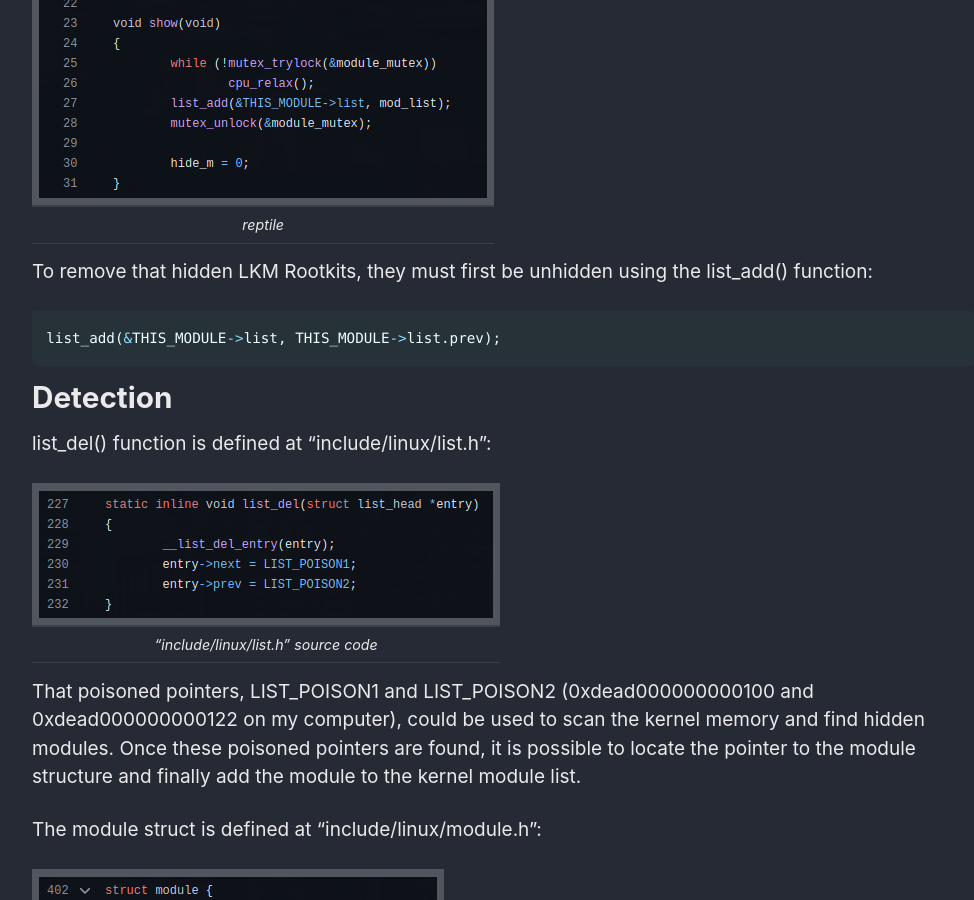
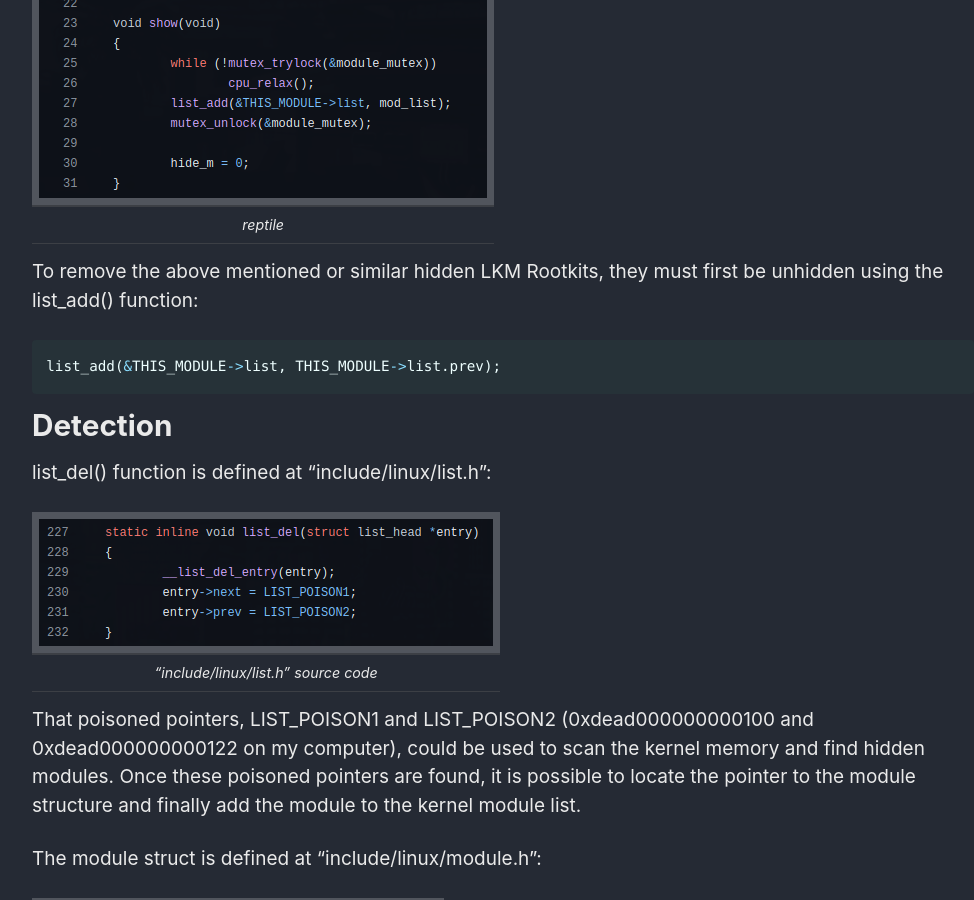
Before and after one commit to sapellaniz/sapellaniz.github.io, a Jekyll site: the page built from _posts/2024-06-18-LKM_unhide.md, in a window 1280 px wide and 900 px high, scrolled down 1458 px. Shown: the whole window, without its empty margins (287-1261 px from the left). Built offline with Jekyll 4.4.1, drawn with Linux system fonts in a browser that asks for light colours; cached includes are drawn as plain includes.

Commit message:
minor changes

````diff
--- a/_posts/2024-06-18-LKM_unhide.md
+++ b/_posts/2024-06-18-LKM_unhide.md
@@ -37,7 +37,7 @@ list_del(&THIS_MODULE->list);
 |:--:|
 | *reptile* |
 
-To remove that hidden LKM Rootkits, they must first be unhidden using the list_add() function:
+To remove the above mentioned or similar hidden LKM Rootkits, they must first be unhidden using the list_add() function:
 ```c
 list_add(&THIS_MODULE->list, THIS_MODULE->list.prev);
 ```
````
